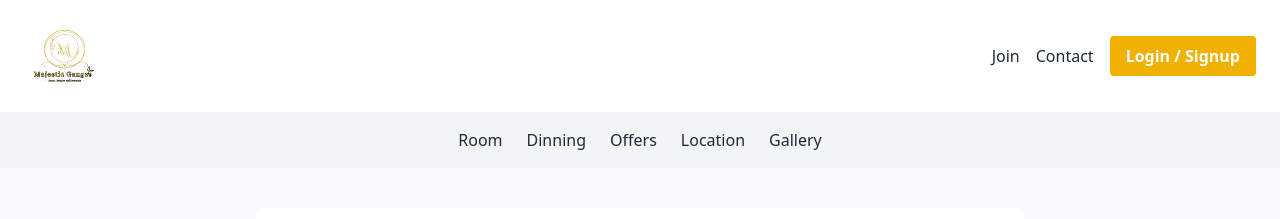
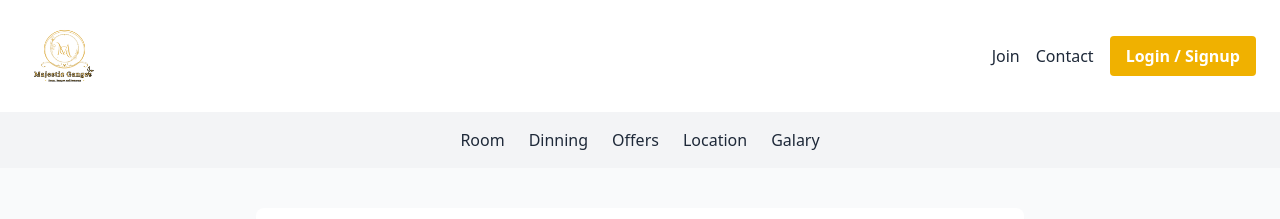
Before and after one commit to iSitanshu/Magestic-Ganges-Inn, a React (Vite) app in the folder Frontend/: page /HallAdmin in a window 1280 px wide. Shown: the top 219 px of the page. Built offline with nearby package versions, Linux system fonts and the light colour scheme.

Commit message:
Update Navbar2 to use anchor link for Gallery and add scroll behavior; wrap Galary component in a div

```diff
--- a/Frontend/src/components/Navbar2.jsx
+++ b/Frontend/src/components/Navbar2.jsx
@@ -127,9 +127,16 @@ const Navbar2 = () => {
           </button>
         </li>
         <li>
-          <NavLink to="/Gallery" className="text-gray-800 hover:text-yellow-500 transition">
-            Gallery
-          </NavLink>
+        <a
+            href="#galary"
+            className="text-gray-800 font-medium hover:text-yellow-500 transition"
+            onClick={(e) => {
+              e.preventDefault();
+              document.querySelector('#galary')?.scrollIntoView({ behavior: 'smooth' });
+            }}
+          >
+            Galary
+          </a>
         </li>
       </ul>
     </>
--- a/Frontend/src/pages/Home.jsx
+++ b/Frontend/src/pages/Home.jsx
@@ -65,7 +65,9 @@ const Home = () => {
         <Location />
       </div>
 
-      <Galary />
+      <div id="galary">
+        <Galary />
+      </div>
 
       <div id="membersection">
         <Member />
```
